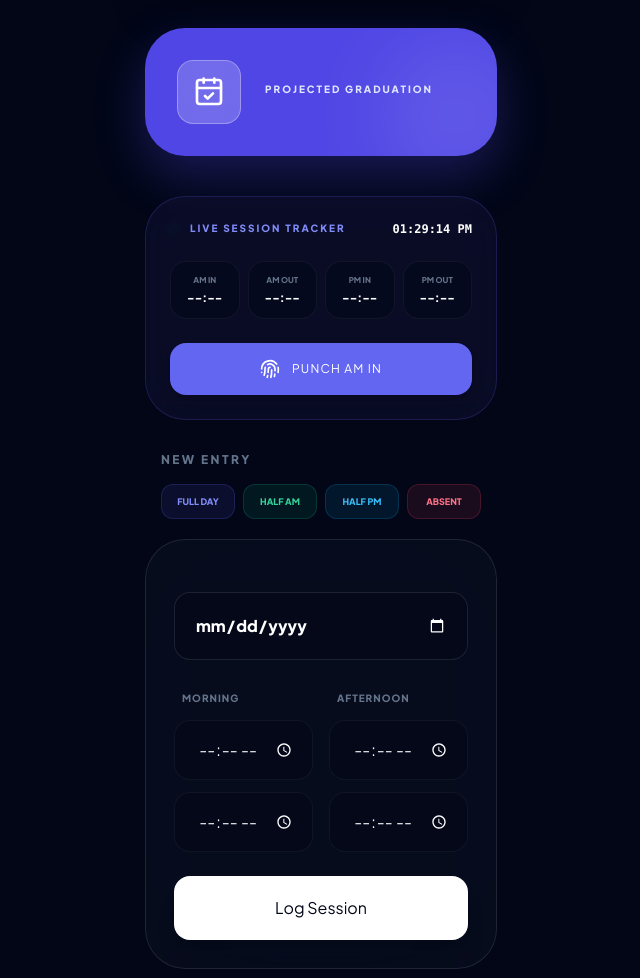
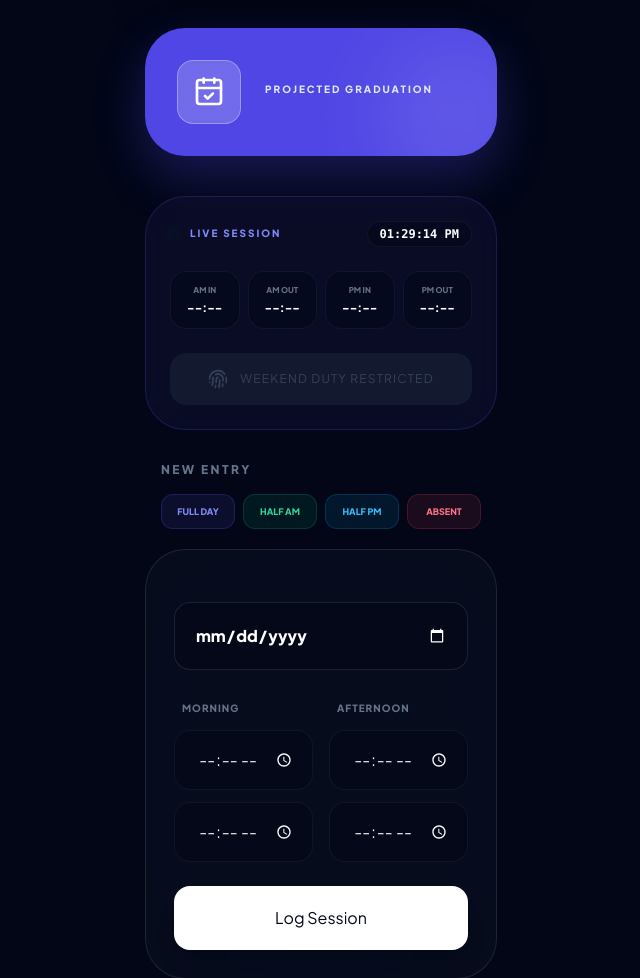
Before and after one commit to Amitred11/ojt, a Python web app: template templates/main/index.html in a window 1280 px wide. Shown: the part 854-1832 px from the top of the page, without its empty margins (319-959 px from the left). Run offline with Jinja, Linux system fonts and the light colour scheme; the template is opened without the code that fills it, so the values that code supplies are empty; some libraries are stand-ins or nearby versions.

Commit message:
ADDED: checkdaterestrictions

```diff
--- a/templates/main/index.html
+++ b/templates/main/index.html
@@ -112,7 +112,7 @@
                 <i data-lucide="calendar-days" class="w-4 h-4 text-emerald-400"></i>
                 <span class="text-[10px] font-black text-white uppercase">Include Weekends in ETA</span>
             </div>
-            <input type="checkbox" name="include_weekends_eta" onchange="checkDateRestrictions()" {% if settings.include_weekends_eta %}checked{% endif %} class="w-5 h-5 accent-emerald-500">
+            <input type="checkbox" name="allow_weekend_duty" id="cfg-weekend" onchange="checkDateRestrictions()" {% if settings.allow_weekend_duty %}checked{% endif %} class="w-5 h-5 accent-emerald-500">
         </label>
 
         <!-- Holidays -->
@@ -121,7 +121,7 @@
                 <i data-lucide="palmtree" class="w-4 h-4 text-orange-400"></i>
                 <span class="text-[10px] font-black text-white uppercase">Include Holidays in ETA</span>
             </div>
-            <input type="checkbox" name="include_holidays_eta" onchange="checkDateRestrictions()" {% if settings.include_holidays_eta %}checked{% endif %} class="w-5 h-5 accent-orange-500">
+            <input type="checkbox" name="allow_holiday_duty" id="cfg-holiday" onchange="checkDateRestrictions()" {% if settings.allow_holiday_duty %}checked{% endif %} class="w-5 h-5 accent-orange-500">
         </label>
     </div>
 </div>
@@ -236,7 +236,7 @@
         <div class="px-7 pb-8 space-y-8">
 
             <!-- Projections -->
-            <div class="grid grid-cols-2 gap-4">
+            <div class="grid grid-cols-1 sm:grid-cols-2 gap-4">
                 <div class="group relative bg-white/5 rounded-3xl p-5 border border-white/5">
                     <div class="absolute bottom-full mb-3 left-0 hidden group-hover:block w-full p-2 bg-slate-800 border border-white/10 rounded-lg text-[9px] text-center z-50 normal-case shadow-2xl">
                         Calculated work shifts remaining based on your current velocity.
@@ -258,7 +258,7 @@
             </div>
 
             <!-- Pulse and Efficiency -->
-            <div class="grid grid-cols-2 gap-4">
+            <div class="grid grid-cols-1 sm:grid-cols-2 gap-4">
                 <div class="group relative bg-white/5 rounded-3xl p-5 border border-white/5">
                     <div class="absolute bottom-full mb-3 left-0 hidden group-hover:block w-full p-2 bg-slate-800 border border-white/10 rounded-lg text-[9px] text-center z-50 normal-case shadow-2xl">
                         Compares your last 5 logs to your overall speed.
@@ -354,17 +354,17 @@
     </div>
 
     <!-- LIVE PUNCH SYSTEM -->
-<div id="live-tracker" class="bg-indigo-950/30 border border-indigo-500/20 rounded-[2.5rem] p-6 mb-8 backdrop-blur-xl">
+<div id="live-tracker" class="bg-indigo-950/30 border border-indigo-500/20 rounded-[2.5rem] p-5 sm:p-6 mb-8 backdrop-blur-xl">
     <div class="flex items-center justify-between mb-6">
         <div class="flex items-center gap-3">
             <div class="w-2 h-2 rounded-full bg-emerald-500 animate-ping"></div>
-            <h2 class="text-[10px] font-black uppercase tracking-[0.2em] text-indigo-400">Live Session Tracker</h2>
+            <h2 class="text-[10px] font-black uppercase tracking-[0.2em] text-indigo-400">Live Session</h2>
         </div>
-        <p id="live-clock" class="text-xs font-black text-white font-mono"></p>
+        <p id="live-clock" class="text-xs font-black text-white font-mono bg-slate-950/50 px-3 py-1 rounded-full border border-white/5"></p>
     </div>
 
-    <!-- The status values now use Jinja2 to persist after reload -->
-    <div class="grid grid-cols-4 gap-2 mb-6">
+    <!-- Grid: 2 columns on mobile, 4 on desktop -->
+    <div class="grid grid-cols-2 sm:grid-cols-4 gap-2 mb-6">
         <div id="status-am_in" class="bg-slate-950/50 border {% if today_log.am_in %}border-indigo-500/50 bg-indigo-500/5{% else %}border-white/5{% endif %} p-3 rounded-2xl text-center transition-all">
             <p class="text-[8px] font-black text-slate-500 uppercase mb-1">AM In</p>
             <p class="time-val text-xs font-bold text-white">{{ today_log.am_in if today_log.am_in else '--:--' }}</p>
@@ -383,17 +383,16 @@
         </div>
     </div>
 
-    <!-- Dynamic Button Text -->
     <button onclick="handlePunch()" id="punch-btn"
         {% if today_log and today_log.pm_out %}disabled{% endif %}
-        class="w-full {% if today_log and today_log.pm_out %}bg-slate-800 text-slate-500 cursor-not-allowed{% else %}bg-indigo-500 hover:bg-indigo-400 text-white{% endif %} font-900 py-4 rounded-2xl shadow-lg transition-all active:scale-95 flex items-center justify-center gap-3">
+        class="w-full {% if today_log and today_log.pm_out %}bg-slate-800 text-slate-500{% else %}bg-indigo-500 hover:bg-indigo-400 text-white{% endif %} font-900 py-4 rounded-2xl shadow-lg transition-all active:scale-95 flex items-center justify-center gap-3">
         <i data-lucide="fingerprint" class="w-5 h-5"></i>
         <span class="uppercase text-xs tracking-widest">
             {% if not today_log or not today_log.am_in %} Punch AM In
             {% elif not today_log.am_out %} Punch AM Out
             {% elif not today_log.pm_in %} Punch PM In
             {% elif not today_log.pm_out %} Punch PM Out
-            {% else %} Session Completed {% endif %}
+            {% else %} Day Complete {% endif %}
         </span>
     </button>
 </div>
@@ -527,57 +526,71 @@
     });
 
     function checkDateRestrictions() {
+    // 1. Setup variables
     const dateInput = document.getElementById('log_date');
-    const dateStr = dateInput.value;
-    if (!dateStr) return;
+    const dateStr = dateInput.value; // Date from the manual form
+    const todayStr = new Date().toLocaleDateString('en-CA'); // YYYY-MM-DD format for today
 
-    const [y, m, d] = dateStr.split('-').map(Number);
-    const selectedDate = new Date(y, m - 1, d);
-    const dayOfWeek = selectedDate.getDay();
+    // 2. Define the restriction logic as a reusable helper
+    const isRestricted = (targetDateStr) => {
+        const [y, m, d] = targetDateStr.split('-').map(Number);
+        const dateObj = new Date(y, m - 1, d);
+        const dayOfWeek = dateObj.getDay(); // 0 = Sunday, 6 = Saturday
 
         const isWeekend = (dayOfWeek === 0 || dayOfWeek === 6);
-    const isHoliday = HOLIDAYS.includes(dateStr);
+        const isHoliday = HOLIDAYS.includes(targetDateStr);
 
-    // FETCH THE CURRENT SETTING STATES
-    const weekendDutyAllowed = document.querySelector('input[name="include_weekends_eta"]').checked;
-    const holidayDutyAllowed = document.querySelector('input[name="include_holidays_eta"]').checked;
+        // Match these IDs with your checkboxes
+        const weekendAllowed = document.querySelector('input[name="allow_weekend_duty"]').checked;
+        const holidayAllowed = document.querySelector('input[name="allow_holiday_duty"]').checked;
 
+        const blockWeekend = isWeekend && !weekendAllowed;
+        const blockHoliday = isHoliday && !holidayAllowed;
+
+        return { blocked: blockWeekend || blockHoliday, type: isWeekend ? 'Weekend' : 'Holiday' };
+    };
+
+    // 3. Handle MANUAL FORM Restrictions (The Date Picker)
+    if (dateStr) {
+        const manualCheck = isRestricted(dateStr);
         const overlay = document.getElementById('restriction-overlay');
         const badge = document.getElementById('status-badge');
         const controls = document.querySelectorAll('.quick-btn');
 
-    // Logic: Block if (It's weekend AND not allowed) OR (It's holiday AND not allowed)
-    const blockWeekend = isWeekend && !weekendDutyAllowed;
-    const blockHoliday = isHoliday && !holidayDutyAllowed;
-
-    if (blockWeekend || blockHoliday) {
+        if (manualCheck.blocked) {
             overlay.classList.remove('hidden');
             overlay.classList.add('flex');
+            document.getElementById('restriction-msg').innerText = `${manualCheck.type} Logging Blocked`;
 
-        let msg = "";
-        if (blockWeekend) msg = "Weekend Logging Blocked";
-        if (blockHoliday) msg = "Public Holiday: Blocked";
-        document.getElementById('restriction-msg').innerText = msg;
-
-        badge.innerText = isWeekend ? "Weekend" : "Holiday";
+            badge.innerText = manualCheck.type;
             badge.className = "px-3 py-1 rounded-full text-[9px] font-black uppercase bg-rose-500/10 text-rose-500 border border-rose-500/20";
             badge.classList.remove('hidden');
-
             controls.forEach(b => { b.style.opacity = '0.3'; b.style.pointerEvents = 'none'; });
         } else {
-        // If it is a weekend/holiday but duty is ALLOWED, we can show a subtle badge but don't block
             overlay.classList.add('hidden');
             overlay.classList.remove('flex');
-
-        if (isWeekend || isHoliday) {
-            badge.innerText = isWeekend ? "Weekend Duty" : "Holiday Duty";
-            badge.className = "px-3 py-1 rounded-full text-[9px] font-black uppercase bg-emerald-500/10 text-emerald-400 border border-emerald-500/20";
-            badge.classList.remove('hidden');
-        } else {
             badge.classList.add('hidden');
+            controls.forEach(b => { b.style.opacity = '1'; b.style.pointerEvents = 'auto'; });
+        }
     }
 
-        controls.forEach(b => { b.style.opacity = '1'; b.style.pointerEvents = 'auto'; });
+    // 4. Handle LIVE PUNCH Button Restrictions (Check Today)
+    const punchBtn = document.getElementById('punch-btn');
+    if (punchBtn) {
+        const todayCheck = isRestricted(todayStr);
+
+        if (todayCheck.blocked) {
+            punchBtn.disabled = true;
+            punchBtn.className = "w-full bg-slate-800 text-slate-500 font-900 py-4 rounded-2xl flex items-center justify-center gap-3 cursor-not-allowed opacity-50";
+            punchBtn.querySelector('span').innerText = `${todayCheck.type} Duty Restricted`;
+        } else {
+            // Only re-enable if the day isn't already fully completed
+            const isComplete = document.querySelector('#status-pm_out .time-val').innerText !== '--:--';
+            if (!isComplete) {
+                punchBtn.disabled = false;
+                punchBtn.className = "w-full bg-indigo-500 hover:bg-indigo-400 text-white font-900 py-4 rounded-2xl shadow-lg transition-all active:scale-95 flex items-center justify-center gap-3";
+            }
+        }
     }
 }
 
@@ -803,6 +816,7 @@ async function handlePunch() {
         });
 
         lucide.createIcons();
+        checkDateRestrictions();
     } catch (err) {
         console.error("Punch failed", err);
     }
```
Lines whose indentation alone changed are shown as unchanged.
